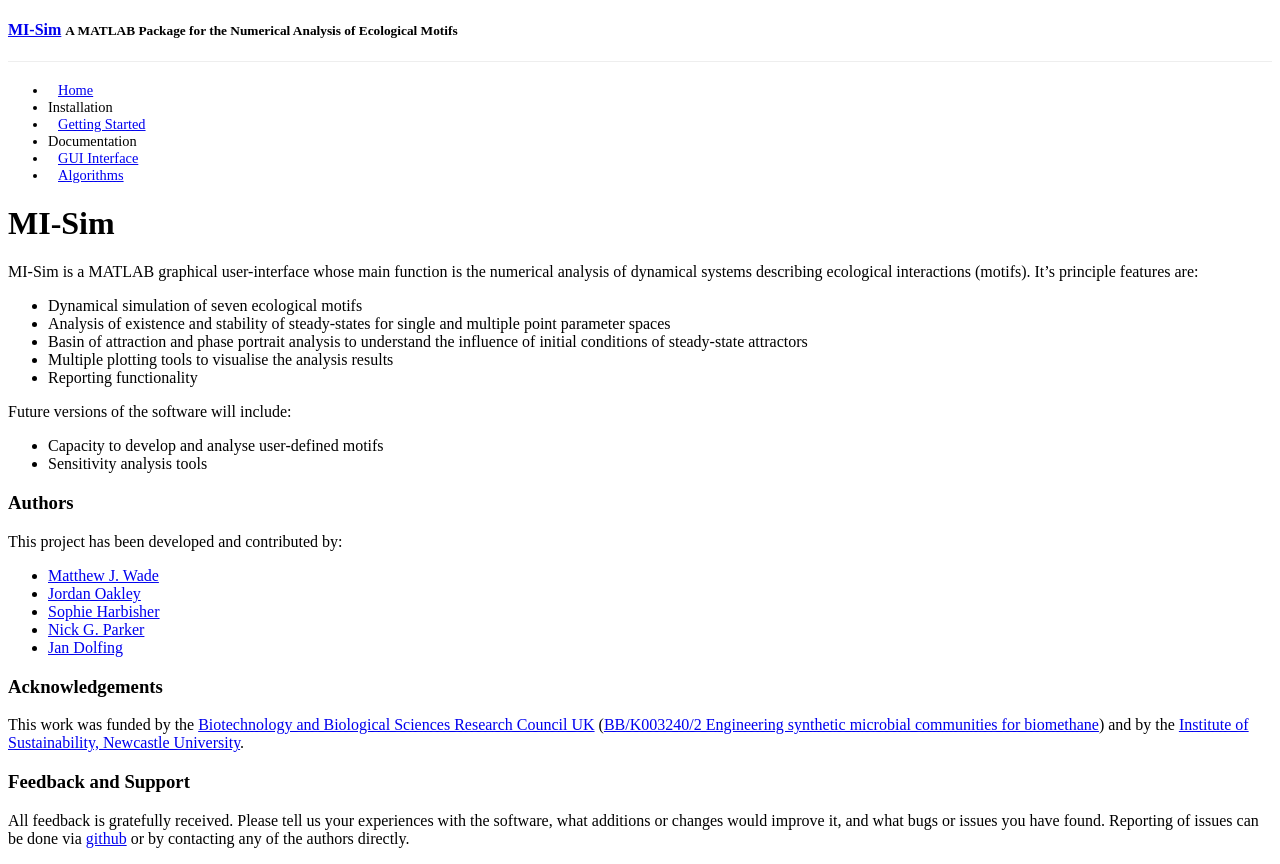
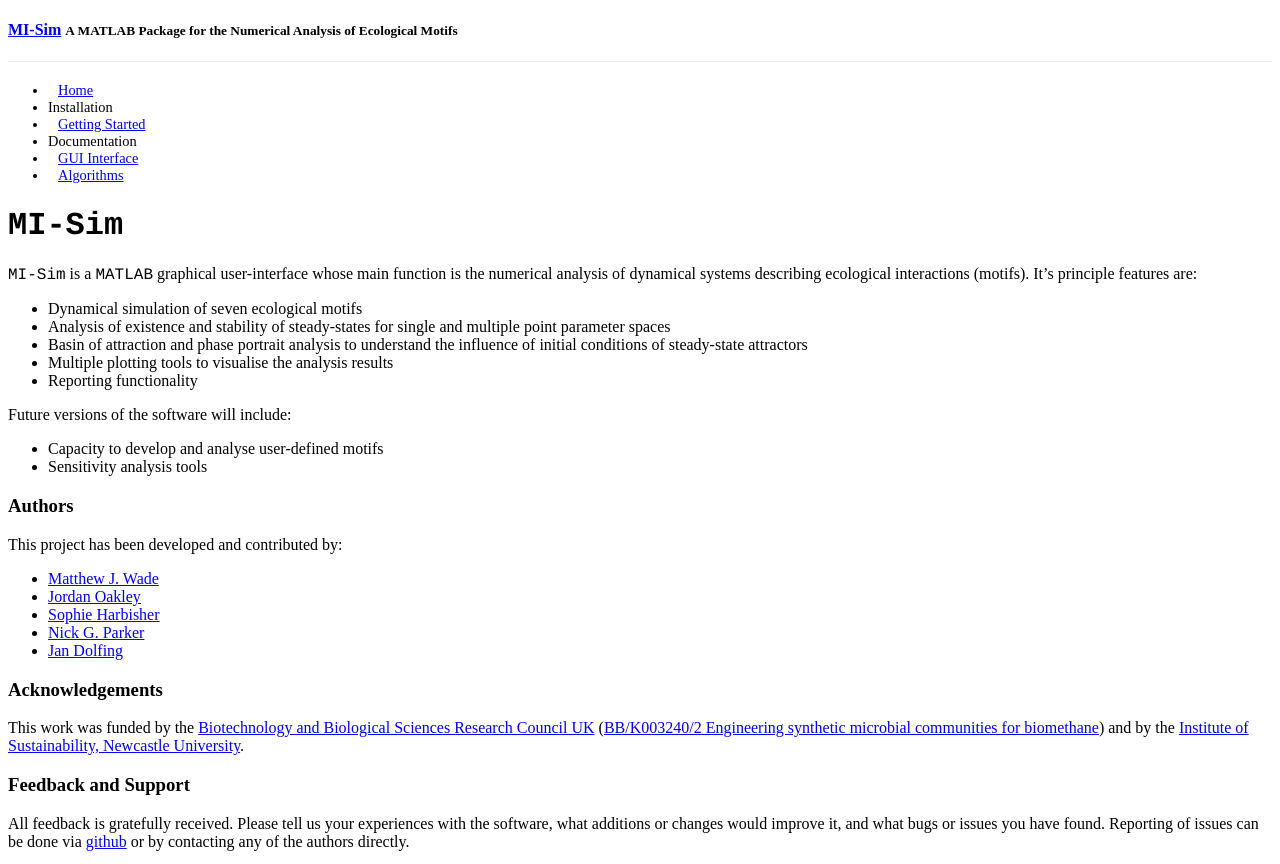
Before and after one commit to MI-SIM/MI-SIM.github.io, a Jekyll site: the page built from index.md, in a window 1280 px wide, cut to the strip 0-864 px from the top of the page. Built offline with Jekyll 4.4.1, drawn with Linux system fonts in a browser that asks for light colours; a style sheet for code colours, icons or effects is not loaded.

Commit message:
Added further text

```diff
--- a/index.md
+++ b/index.md
@@ -3,9 +3,9 @@ layout: default
 title: "MI-Sim"
 ---
 
-# MI-Sim
+# <span style="font-family:Courier;">MI-Sim</span>
 
-MI-Sim is a MATLAB graphical user-interface whose main function is the numerical analysis of dynamical systems describing ecological
+<span style="font-family:Courier;">MI-Sim</span> is a <span style="font-family:Courier;">MATLAB</span> graphical user-interface whose main function is the numerical analysis of dynamical systems describing ecological
 interactions (motifs). It's principle features are:
 
 * Dynamical simulation of seven ecological motifs
```
